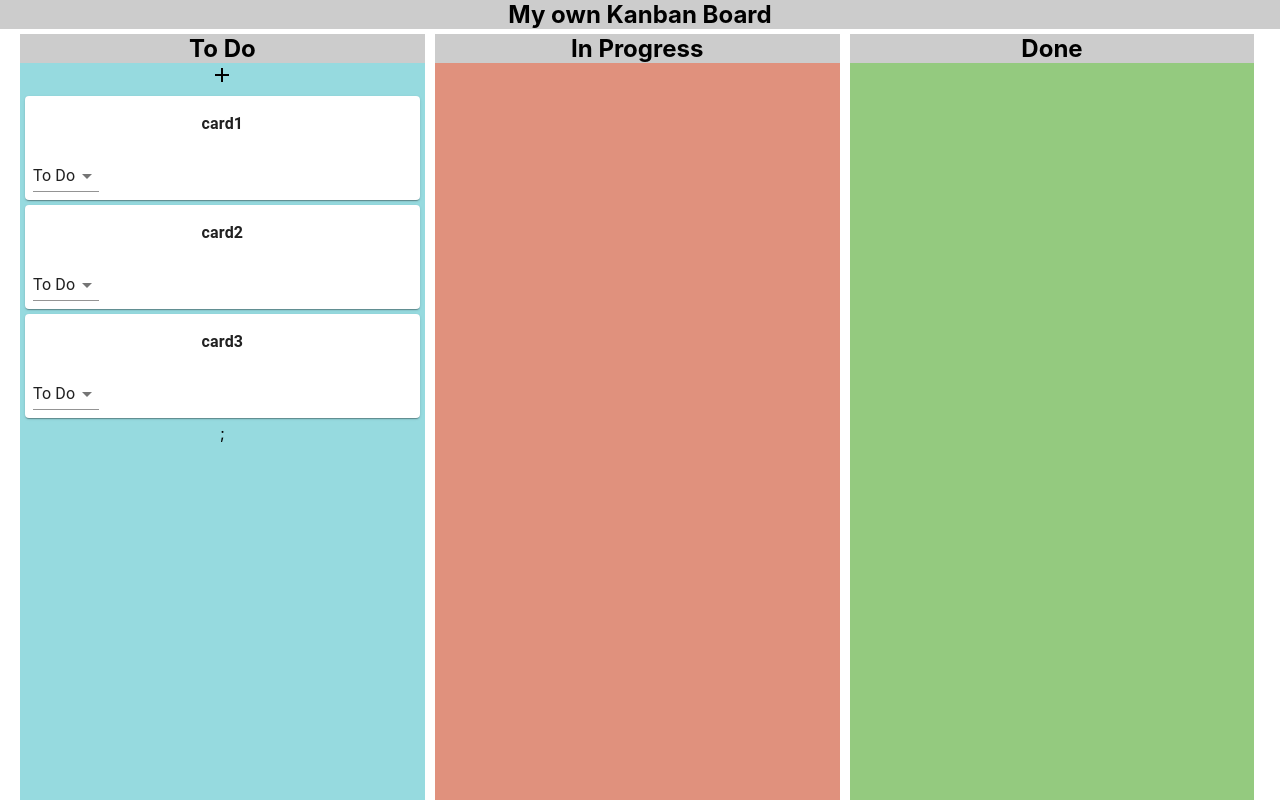
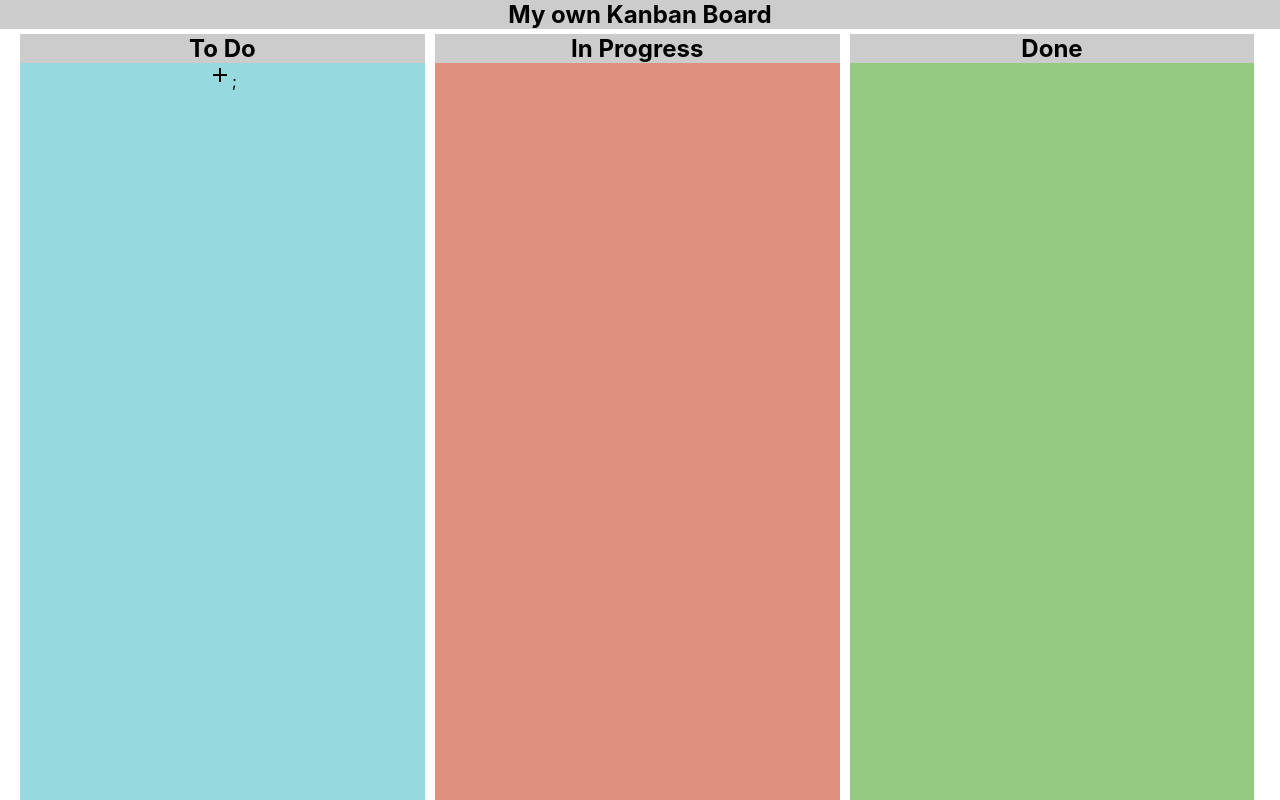
Before and after one commit to sivanbhfe/kanbanboard, a React (Create React App) app: page / in a window 1280 px wide. Shown: the top 800 px of the page. Built offline with nearby package versions, Linux system fonts and the light colour scheme.

Commit message:
Creation of cards and movement completed

```diff
--- a/src/App.js
+++ b/src/App.js
@@ -14,9 +14,7 @@ constructor () {
 super();
 this.state = {
   cards:[
-    {id:1,card:'card1',status:'todo'},
-    {id:2,card:'card2', status:'todo'},
-    {id:3,card:'card3', status:'todo'}
+
   ]
 }
 }
@@ -28,6 +26,8 @@ addCard = () =>{
  this.setState({
   ...this.state,
   newcards})
+
+
  }
 // END Adding a card
 
@@ -66,8 +66,6 @@ onCardToDoDrop = (event,id) => {
       return card;
     }
       );
-
-      localStorage.setItem("cardsData",cards);
       this.setState({
         ...this.state,
         cards
@@ -97,10 +95,6 @@ onCardDragOver = (e) => {
   e.preventDefault();
   }
 //Dropping a card
-
-componentDidMount(){
-  localStorage.setItem.cardsData="";
-}
 
 render () {
 
```
